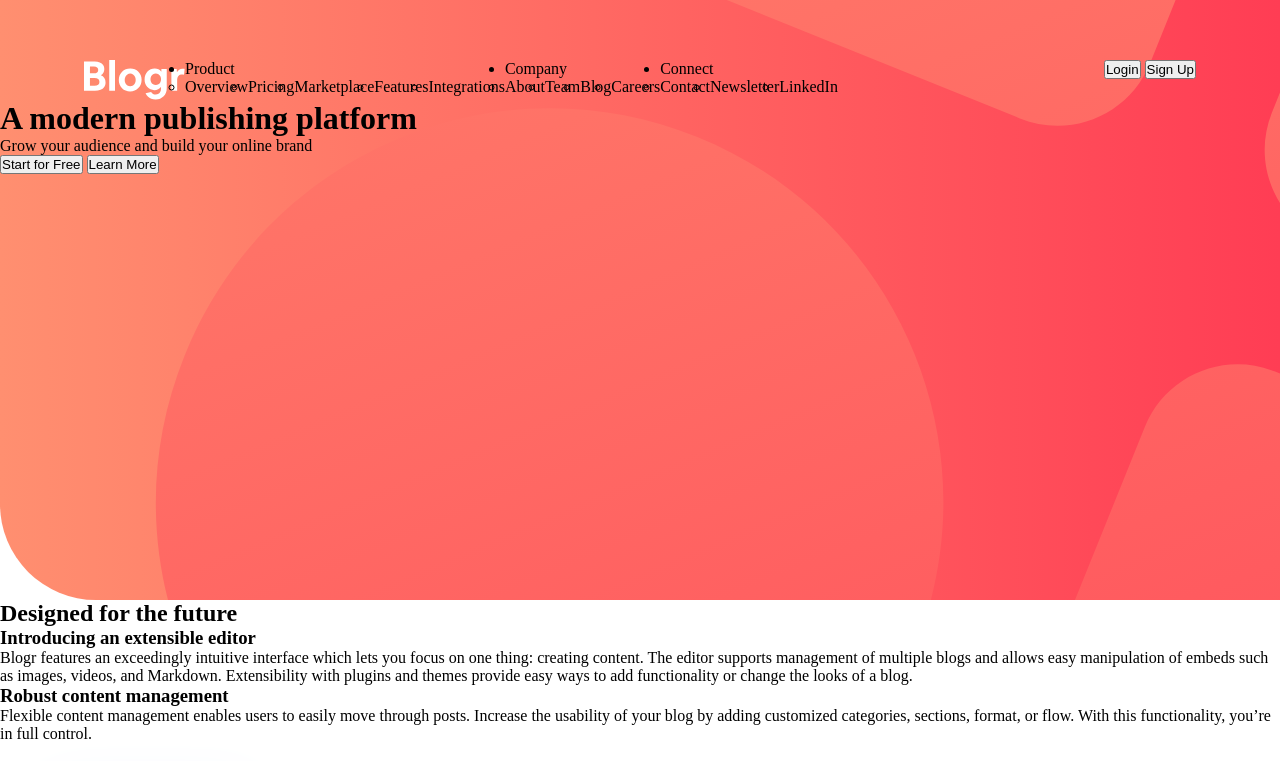
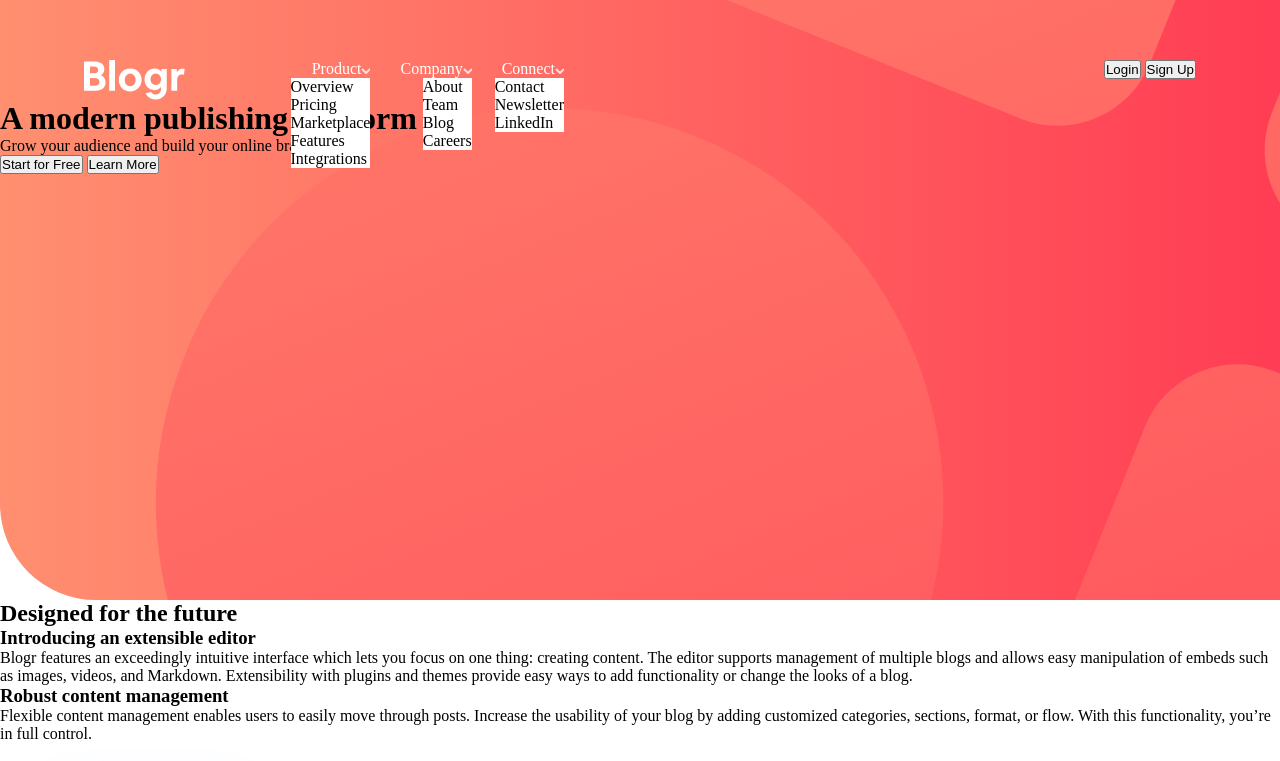
Before and after one commit to AndresViracacha/Reto14-BlogrLanding-FrontEndMentor, a plain HTML site: page index.html in a window 1280 px wide. Shown: the top 761 px of the page. Drawn offline with Linux system fonts and the light colour scheme.

Commit message:
sigo en el header

```diff
--- a/styles.scss
+++ b/styles.scss
@@ -1,5 +1,6 @@
 $lightRed: hsl(13, 100%, 72%);
 $red: hsl(353, 100%, 62%);
+$white: hsl(0, 0%, 100%);
 * {
   margin: 0;
   padding: 0;
@@ -22,10 +23,38 @@ header {
     max-width: 1112px;
     &_nav {
       display: flex;
+      justify-content: space-between;
+      width: 480px;
+      img {
+        width: min-content;
+        height: min-content;
+      }
       nav ul {
         display: flex;
         li {
+          margin-left: 30px;
+          list-style: none;
+          position: relative;
           span {
+            color: $white;
+          }
+          span::after {
+            display: inline-block;
+            content: "";
+            width: 9px;
+            height: 6px;
+            background-image: url(./images/icon-arrow-light.svg);
+          }
+          ul {
+            background-color: $white;
+            display: flex;
+            flex-direction: column;
+            position: absolute;
+            align-items: flex-start;
+            right: 0px;
+            li {
+              margin: 0px;
+            }
           }
         }
       }
```
Also changed, not shown: styles.css.
